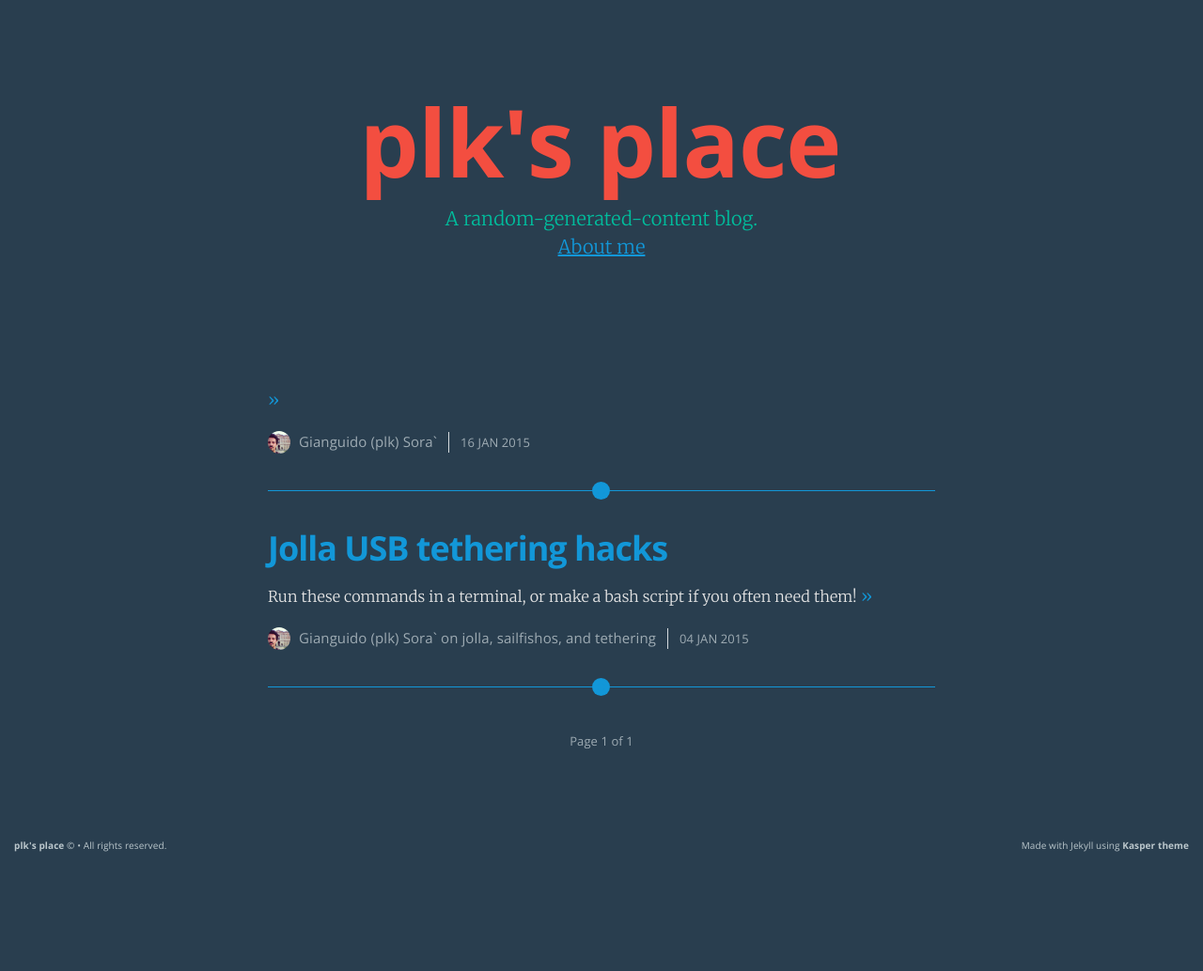
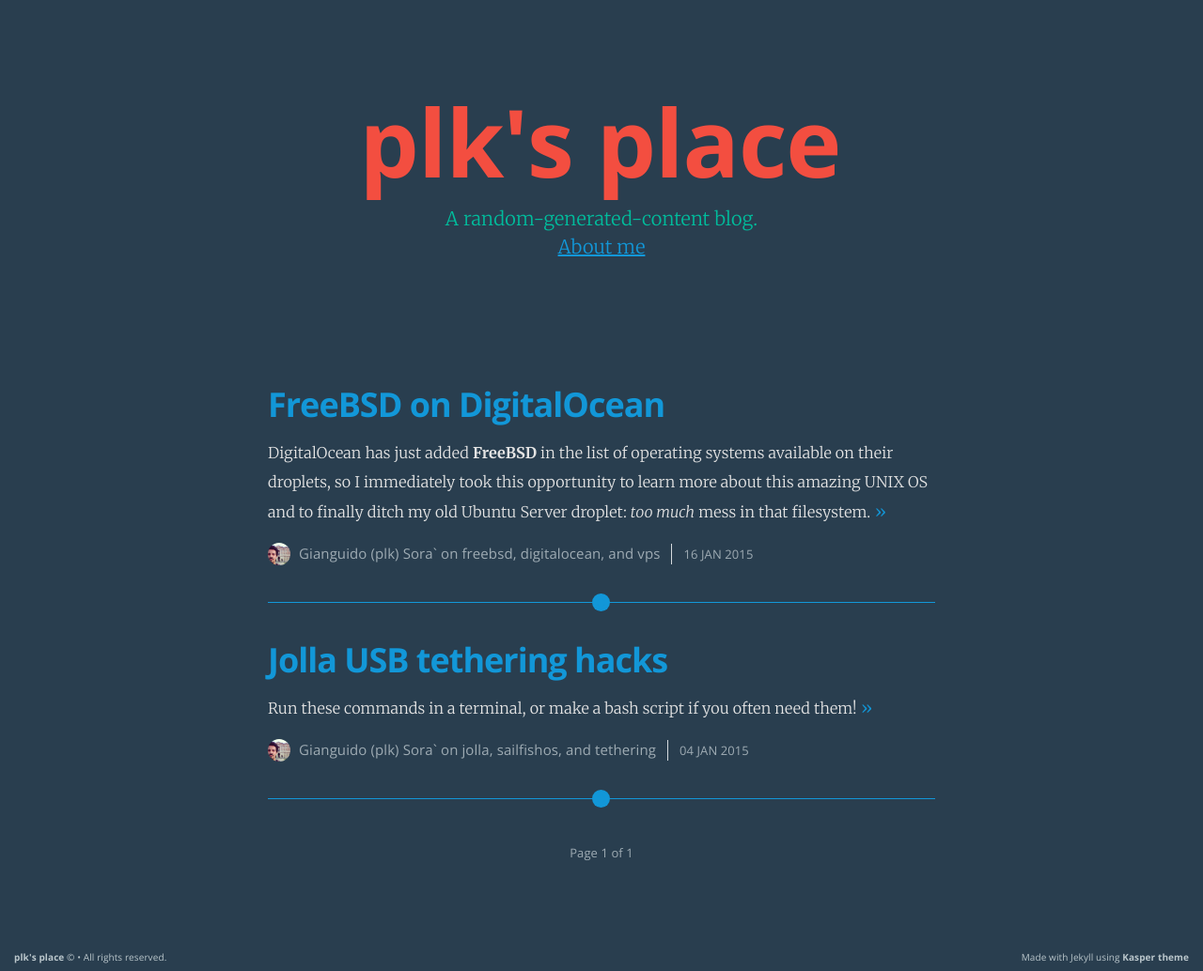
Before and after one commit to gsora/gsora.github.io, a Jekyll site: the page built from index.html, in a window 1280 px wide. Shown: the whole page at 94% size. Built offline with Jekyll 4.4.1, drawn with Linux system fonts in a browser that asks for light colours; Markdown is read by kramdown in place of the engine named in the settings; the list of posts is cut into pages by our own code; before the commit the page ends 915 px from its top, so only the background shows below that.

Commit message:
title correction

```diff
--- a/_posts/2015-01-16-freebsd-on-digitalocean.markdown
+++ b/_posts/2015-01-16-freebsd-on-digitalocean.markdown
@@ -1,6 +1,6 @@
 ---
 layout: post
-title:  "FreeBSD on DigitalOcean
+title:  "FreeBSD on DigitalOcean"
 date:   2015-01-16 17:13:05
 categories: freebsd digitalocean vps
 ---
```
